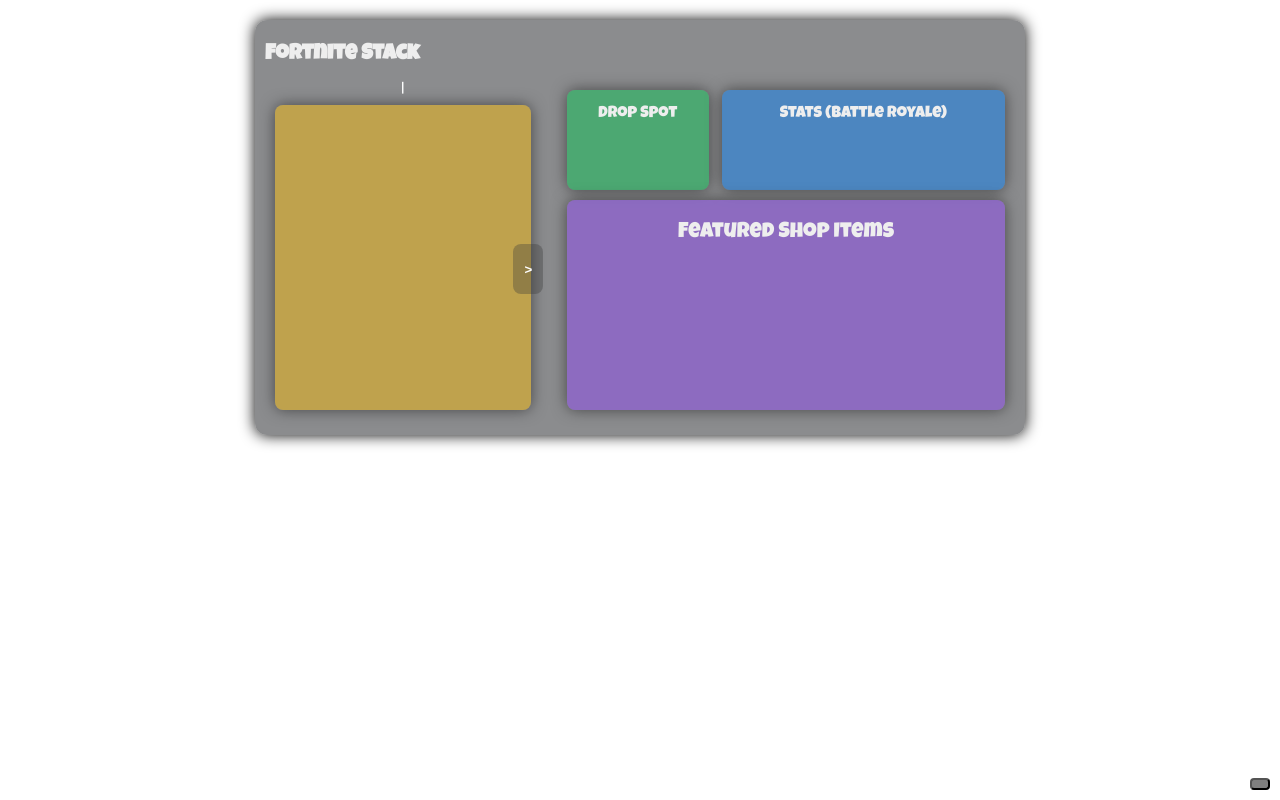
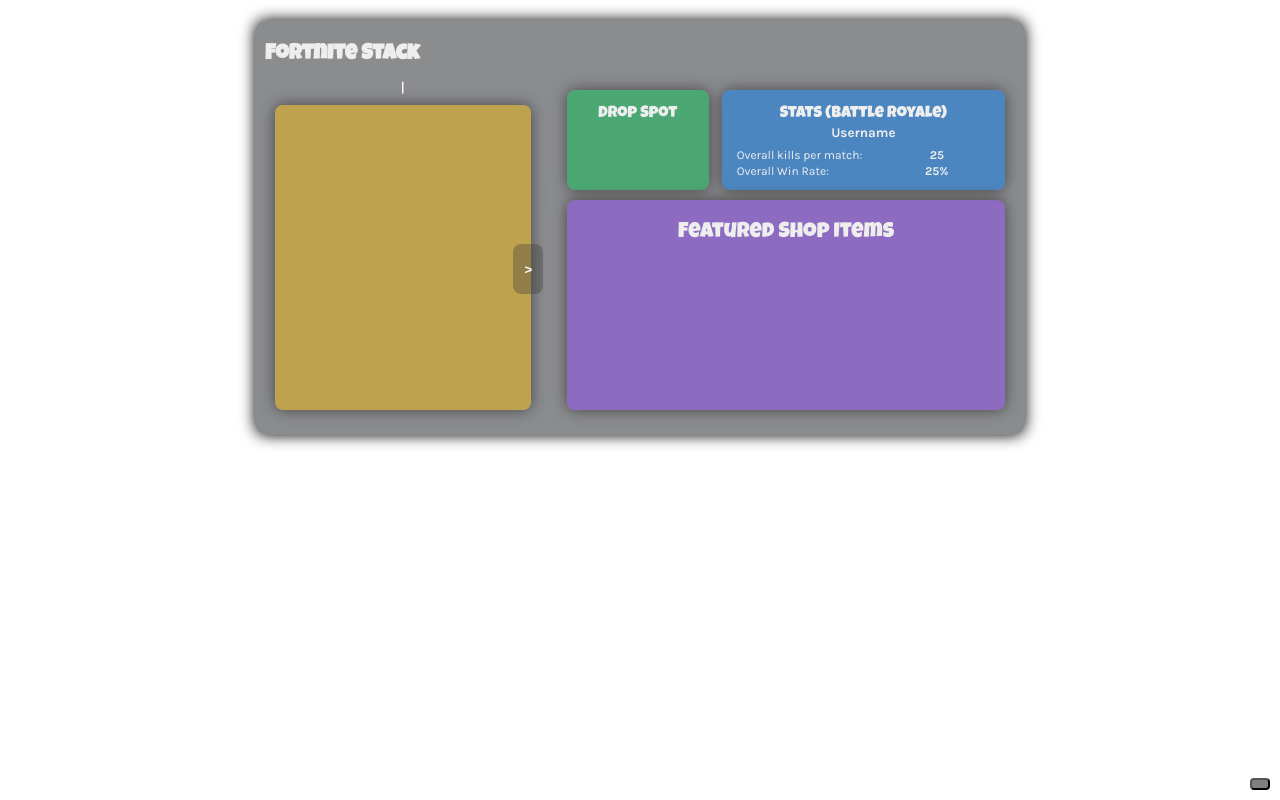
Before and after one commit to rachelccurry/fortnite-companion, a website: page public/index.html in a window 1280 px wide. Drawn offline with Linux system fonts and the light colour scheme; no server answers.

Commit message:
spacing in css file and display only for stats box

```diff
--- a/public/app.js
+++ b/public/app.js
@@ -162,7 +162,6 @@
 let popup = document.getElementById('map-popup');
 let closeBtn = document.getElementById('close-map');
 let label = document.getElementById('season-label');
-
 label.addEventListener('click', () => {
     popup.classList.remove('map-hidden')
 });
--- a/public/index.html
+++ b/public/index.html
@@ -45,10 +45,17 @@
                             <div id="drop-spot-name" class="drop-spot-name"></div>
                         </div>
                         <div id="mini-stat-box" class="mini-box-long">
-                            <p style="margin-bottom: 3px;">Stats (Battle Royale)</p>
+                            <p id="stats-title">Stats (Battle Royale)</p>
+                            <div id="username" class="username"><p>Username</p></div>
                             <div id="stat-box-row" class="stat-box-row">
-                                <div id="stat-box-left" class="stat-box-left"></div>
-                                <div id="stat-box-right" class="stat-box-right"></div>
+                                <div id="stat-box-left" class="stat-box-left">
+                                    <p class="stat-label">Overall kills per match: </p>
+                                    <p class="stat-label">Overall Win Rate: </p>
+                                </div>
+                                <div id="stat-box-right" class="stat-box-right">
+                                    <p class="stat">25</p>
+                                    <p class="stat">25%</p>
+                                </div>
                             </div>
                         </div>
                     </div>
--- a/public/styles.css
+++ b/public/styles.css
@@ -2,12 +2,12 @@
 body {
     font-family: 'Luckiest Guy';
     color: #eee;
-    margin: 0; padding: 0;
+    margin: 0;
+    padding: 0;
     display: flex;
     justify-content: center;
     align-items: flex-start;
 }
-
 .container {
     position: relative;
     width: 90%;
@@ -19,7 +19,6 @@
     box-shadow: 0 0 15px #000000;
     background:rgba(24, 26, 31, 0.5);
 }
-
 .sub-container {
     height: 330px;
     display: flex;
@@ -27,12 +26,10 @@
     padding: 10px;
     align-items: stretch;
 }
-
 .main-title {
     font-size: 16pt;
     margin-bottom: 5px;
 }
-
 .bg {
     position: fixed;
     top: 0; left: 0;
@@ -43,7 +40,6 @@
     z-index: -1;
     opacity: 0.5;
 }
-
 .label {
     position: absolute;
     bottom: 10px;
@@ -54,8 +50,8 @@
     background: rgba(0, 0, 0, 0.5);
     padding: 4px 8px;
     border-radius: 4px;
+    cursor: pointer;
 }
-
 .slideshow-wrapper {
     position: relative;
     width: 100%;
@@ -80,7 +76,6 @@
     z-index: 1000;
     transition: 0.3s ease;
 }
-
 #full-map {
     max-width: 90%;
     max-height: 90%;
@@ -92,14 +87,12 @@
     background-position: center;
     border-radius: 10px;
 }
-
 .map-hidden {
     opacity: 0;
     transition: 0.3s ease;
     visibility: hidden;
     pointer-events: none;
 }
-
 .close-button {
     position: absolute;
     top: 20px;
@@ -113,7 +106,6 @@
     cursor: pointer;
     z-index: 1001;
 }
-
 .close-button:hover {
     color: #ccc;
 }
@@ -127,7 +119,6 @@
     align-items: center;
     height: 100%;
 }
-
 .mini-box-row {
     height: 100px;
     width: 100%;
@@ -136,7 +127,6 @@
     padding: 10px;
     align-items: stretch;
 }
-
 .mini-box {
     width: 30%;
     height: 100px;
@@ -147,12 +137,10 @@
     padding-left: 10px;
     padding-right: 10px;
 }
-
 .drop-spot-name {
     font-family: Karla;
     font-size: 10pt;
 }
-
 .mini-box-long {
     width: 65%;
     height: 100px;
@@ -163,29 +151,49 @@
     padding-left: 10px;
     padding-right: 10px;
 }
-
 .stat-box-row {
     height: 50px;
     width: 100%;
     display: flex;
     gap: 3%;
-    padding: 5px;
+    padding: 0;
+    margin: 0;
     align-items: stretch;
 }
-
 .stat-box-left {
-    width: 35%;
+    width: 65%;
     height: 50px;
     text-align: left;
     padding-left: 5px;
 }
-
 .stat-box-right {
-    width: 46%;
+    width: 16%;
     height: 50px;
-    text-align: right;
+    text-align: center;
 }
-
+#stats-title {
+    margin-bottom: 0;
+    height: 5px;
+}
+.username {
+    font-family: 'Karla';
+    font-size: 10pt;
+    font-weight: bold;
+    margin: 0;
+    padding: 0;
+    height: 23px;
+}
+.stat-label {
+    font-family: 'Karla';
+    font-size: 9pt;
+    margin: 0 0 2px 0;
+}
+.stat {
+    font-family: 'Karla';
+    font-size: 9pt;
+    font-weight: bold;
+    margin: 0 0 2px 0;
+}
 .slideshow2-wrapper {
     position: relative;
     width: 100%;
@@ -197,7 +205,6 @@
     text-align: center;
     font-size: 16pt;
 }
-
 .scrollable-pane {
     width: 385px;
     overflow-x: auto;
@@ -205,13 +212,11 @@
     white-space: nowrap;
     padding: 10px;
 }
-
 .shop-skins-row {
     display: flex;
     flex-wrap: nowrap;
     gap: 10px;
 }
-
 .shop-skin-card {
     background: rgba(255, 255, 255, 0.1);
     border-radius: 8px;
@@ -224,12 +229,10 @@
     height: 130px;
     flex-shrink: 0;
 }
-
 .shop-skin-card img {
     width: 100%;
     margin-bottom: 0px;
 }
-
 /* LEFT PANE */
 .left-sub-container {
     position: relative;
@@ -239,7 +242,6 @@
     align-items: center;
     height: 100%;
 }
-
 .date-time {
     display: flex;
     gap: 7px;
@@ -249,7 +251,6 @@
     color: #fff;
     font-weight: 600;
 }
-
 .left-arrow, .right-arrow  {
     transition: opacity 0.3s ease;
     position: absolute;
@@ -267,30 +268,24 @@
     pointer-events: auto;
     opacity: 1;
 }
-
 .right-arrow {
     left: 35.5%;
 }
-
 .left-arrow {
     left: 3%;
 }
-
 .right-arrow:hover, .left-arrow:hover {
     background-color: rgba(57, 57, 57, 0.5);
 }
-
 .hidden {
     opacity: 0;
     pointer-events: none;
 }
-
 .skin-slideshow {
     width: 100%;
     height: 100%;
     position: relative;
 }
-
 .skin-slide {
     position: absolute;
     top: 0;
@@ -302,14 +297,12 @@
     transition: opacity 0.5s ease-in-out;
     pointer-events: none;
 }
-
 .skin-slide.active {
     display: block;
     opacity: 1;
     pointer-events: auto;
     z-index: 1;
 }
-
 .skin-display {
     position: relative;
     overflow: hidden;
@@ -318,7 +311,6 @@
     padding: 10px;
     gap: 3px;
 }
-
 .daily-skin {
     max-height: 85%;
     object-fit: contain;
@@ -326,17 +318,14 @@
     display: block;
     margin: 0;
 }
-
 .slide-title {
     font-family: 'Luckiest Guy';
     font-size: 16pt;
 }
-
 .slide-body {
     font-family: 'Karla';
     font-size: 11pt;
 }
-
 .skin-title {
     padding-top: 10px;
     font-family: 'Luckiest Guy';
@@ -344,14 +333,12 @@
     margin: 0 0 4px 0;
     text-align: center;
 }
-
 .skin-name {
     font-family: 'Karla';
     font-size: 11pt;
     margin: 5px;
     text-align: center;
 }
-
 .skin-description {
     font-family: 'Karla';
     font-size: 11pt;
```
